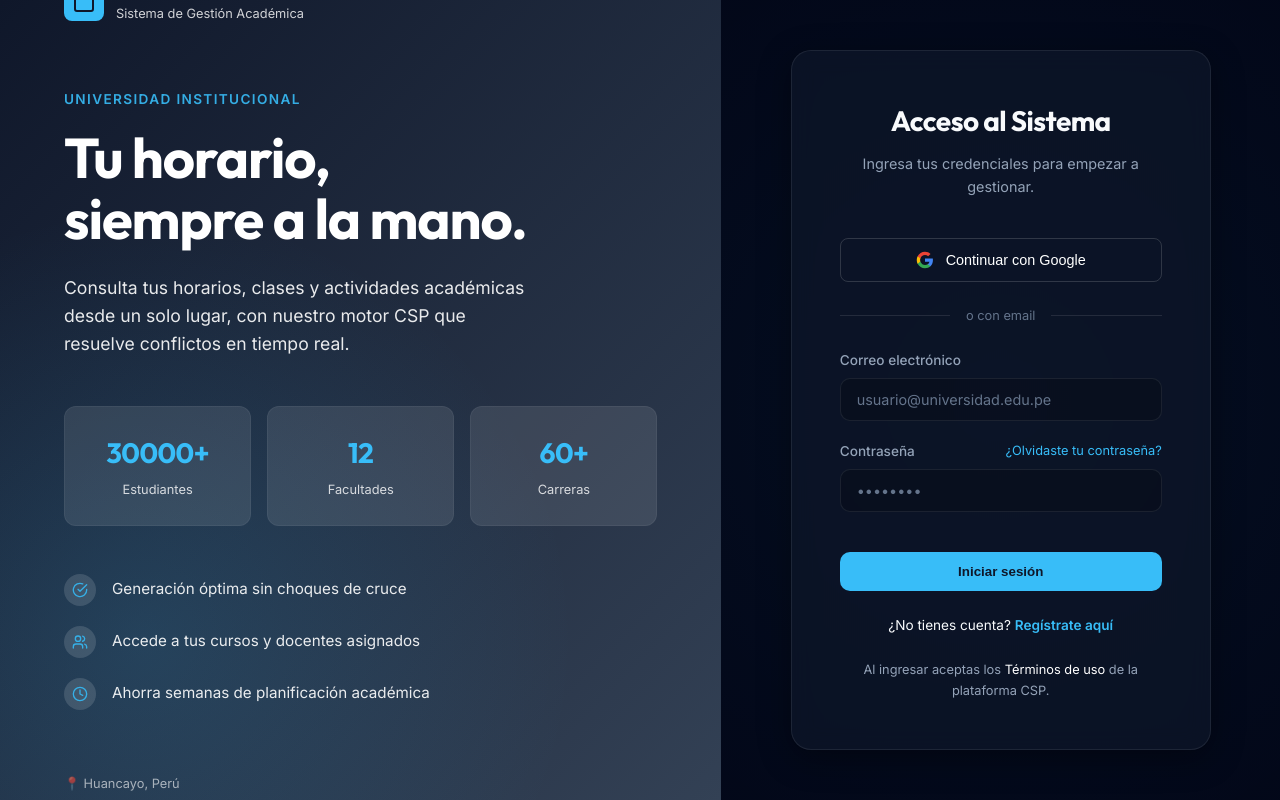
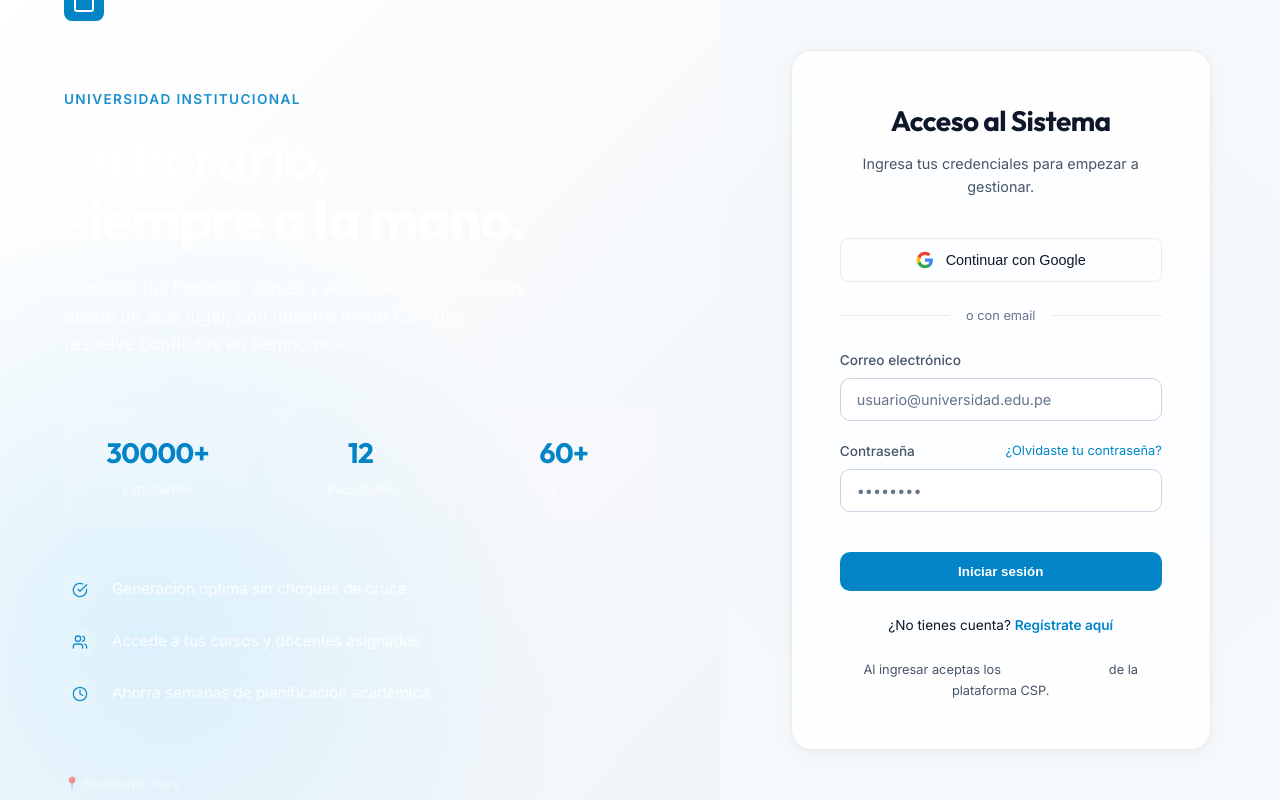
Before and after one commit to Alexanderxx03/gestion-horarios-universitarios, a React (Vite) app in the folder frontend/: page / in a window 1280 px wide. Built offline with nearby package versions, Linux system fonts and the light colour scheme; what @tgwf/co2 would draw is missing.

Commit message:
feat: implementar selector de Modo Dia y Modo Noche con variables CSS

```diff
--- a/frontend/src/components/DisenoTablero.tsx
+++ b/frontend/src/components/DisenoTablero.tsx
@@ -1,4 +1,4 @@
-import { useEffect } from 'react';
+import { useEffect, useState } from 'react';
 import { NavLink, Outlet } from 'react-router-dom';
 import { useHorarioStore } from '@/stores/horario.store';
 import { calcularEmisionesCO2, calcularAhorroCO2 } from '@/lib/co2Calculator';
@@ -17,12 +17,29 @@ export function DisenoTablero() {
   const cargarDatosDeMongo = useHorarioStore((state) => state.cargarDatosDeMongo);
   const bytesTransferidos = useHorarioStore((state) => state.bytesTransferidos);
 
+  const [tema, setTema] = useState<'light' | 'dark'>(() => {
+    return (localStorage.getItem('tema') as 'light' | 'dark') || 'light';
+  });
+
   const emisiones = calcularEmisionesCO2(bytesTransferidos);
   const { porcentajeAhorro } = calcularAhorroCO2(bytesTransferidos);
 
   useEffect(() => {
     cargarDatosDeMongo();
   }, [cargarDatosDeMongo]);
+
+  useEffect(() => {
+    if (tema === 'dark') {
+      document.body.classList.add('dark-theme');
+    } else {
+      document.body.classList.remove('dark-theme');
+    }
+    localStorage.setItem('tema', tema);
+  }, [tema]);
+
+  const toggleTema = () => {
+    setTema((prev) => (prev === 'light' ? 'dark' : 'light'));
+  };
 
   return (
     <div className="dashboard-layout">
@@ -122,6 +139,26 @@ export function DisenoTablero() {
             >
               Coordinador
             </span>
+            <button
+              onClick={toggleTema}
+              style={{
+                background: 'rgba(0, 0, 0, 0.05)',
+                border: '1px solid var(--glass-border)',
+                cursor: 'pointer',
+                fontSize: '1.2rem',
+                display: 'flex',
+                alignItems: 'center',
+                justifyContent: 'center',
+                padding: '8px',
+                borderRadius: '50%',
+                transition: 'var(--transition-fast)',
+                color: 'var(--text-main)',
+                marginLeft: '8px',
+              }}
+              title={tema === 'light' ? 'Cambiar a Modo Noche' : 'Cambiar a Modo Día'}
+            >
+              {tema === 'light' ? '🌙' : '☀️'}
+            </button>
           </div>
         </header>
         <main className="page-content animate-fade-in">
--- a/frontend/src/index.css
+++ b/frontend/src/index.css
@@ -1,7 +1,62 @@
 @import url('https://fonts.googleapis.com/css2?family=Inter:wght@300;400;500;600;700&family=Outfit:wght@400;500;600;700;800&display=swap');
 
 :root {
-  /* Paleta de colores — Prisma Academic */
+  /* Paleta de colores — Prisma Academic Light (Default) */
+  --primary: #ffffff;
+  --primary-light: #f8fafc;
+  --primary-lighter: #f1f5f9;
+  --accent: #0284c7; /* Sky-600 */
+  --accent-hover: #0369a1; /* Sky-700 */
+  --accent-glow: rgba(2, 132, 199, 0.15);
+  --accent-subtle: rgba(2, 132, 199, 0.05);
+  --success: #16a34a;
+  --success-subtle: rgba(22, 163, 74, 0.1);
+  --warning: #d97706;
+  --warning-subtle: rgba(217, 119, 6, 0.1);
+  --danger: #dc2626;
+  --danger-subtle: rgba(220, 38, 38, 0.1);
+  --text-main: #0f172a; /* Slate-900 */
+  --text-muted: #475569; /* Slate-600 */
+  --text-dimmed: #64748b; /* Slate-500 */
+  --bg-main: #f8fafc; /* Slate-50 */
+  --bg-card: #ffffff;
+  --glass-bg: rgba(255, 255, 255, 0.85);
+  --glass-border: rgba(15, 23, 42, 0.08);
+  --glass-border-hover: rgba(15, 23, 42, 0.15);
+  --card-shadow: 0 4px 20px -2px rgba(15, 23, 42, 0.05), 0 2px 8px -1px rgba(15, 23, 42, 0.03);
+  --input-bg: #ffffff;
+  --input-border: #cbd5e1; /* Slate-300 */
+  --bg-sidebar: #ffffff;
+  --bg-topbar: rgba(255, 255, 255, 0.85);
+  --nav-bg: rgba(255, 255, 255, 0.9);
+
+  /* Tipografía */
+  --font-heading: 'Outfit', sans-serif;
+  --font-body: 'Inter', sans-serif;
+
+  /* Transiciones */
+  --transition-smooth: all 0.3s cubic-bezier(0.4, 0, 0.2, 1);
+  --transition-fast: all 0.15s ease;
+
+  /* Espaciado */
+  --sidebar-width: 260px;
+  --header-height: 64px;
+
+  /* Colores de horario por curso */
+  --schedule-1: #6366f1;
+  --schedule-2: #8b5cf6;
+  --schedule-3: #ec4899;
+  --schedule-4: #14b8a6;
+  --schedule-5: #f97316;
+  --schedule-6: #06b6d4;
+  --schedule-7: #84cc16;
+  --schedule-8: #eab308;
+  --schedule-9: #f43f5e;
+  --schedule-10: #a855f7;
+}
+
+body.dark-theme {
+  /* Paleta de colores — Prisma Academic Dark */
   --primary: #0f172a;
   --primary-light: #1e293b;
   --primary-lighter: #334155;
@@ -26,30 +81,9 @@
   --card-shadow: 0 8px 32px 0 rgba(0, 0, 0, 0.37);
   --input-bg: rgba(15, 23, 42, 0.9);
   --input-border: rgba(255, 255, 255, 0.12);
-
-  /* Tipografía */
-  --font-heading: 'Outfit', sans-serif;
-  --font-body: 'Inter', sans-serif;
-
-  /* Transiciones */
-  --transition-smooth: all 0.3s cubic-bezier(0.4, 0, 0.2, 1);
-  --transition-fast: all 0.15s ease;
-
-  /* Espaciado */
-  --sidebar-width: 260px;
-  --header-height: 64px;
-
-  /* Colores de horario por curso */
-  --schedule-1: #6366f1;
-  --schedule-2: #8b5cf6;
-  --schedule-3: #ec4899;
-  --schedule-4: #14b8a6;
-  --schedule-5: #f97316;
-  --schedule-6: #06b6d4;
-  --schedule-7: #84cc16;
-  --schedule-8: #eab308;
-  --schedule-9: #f43f5e;
-  --schedule-10: #a855f7;
+  --bg-sidebar: rgba(2, 6, 23, 0.95);
+  --bg-topbar: rgba(2, 6, 23, 0.6);
+  --nav-bg: rgba(2, 6, 23, 0.85);
 }
 
 * {
@@ -98,7 +132,7 @@ a:hover { color: var(--accent-hover); }
 }
 
 .glass-nav {
-  background: rgba(2, 6, 23, 0.85);
+  background: var(--nav-bg);
   backdrop-filter: blur(10px);
   border-bottom: 1px solid var(--glass-border);
   position: sticky;
@@ -336,7 +370,7 @@ a:hover { color: var(--accent-hover); }
 
 .sidebar {
   width: var(--sidebar-width);
-  background: rgba(2, 6, 23, 0.95);
+  background: var(--bg-sidebar);
   border-right: 1px solid var(--glass-border);
   position: fixed;
   top: 0;
@@ -426,7 +460,7 @@ a:hover { color: var(--accent-hover); }
   align-items: center;
   justify-content: space-between;
   padding: 0 2rem;
-  background: rgba(2, 6, 23, 0.6);
+  background: var(--bg-topbar);
   backdrop-filter: blur(8px);
   position: sticky;
   top: 0;
@@ -983,10 +1017,11 @@ a:hover { color: var(--accent-hover); }
 }
 
 .split-form-container .form-input {
-  background: rgba(0, 0, 0, 0.2);
-  border: 1px solid var(--glass-border);
+  background: var(--input-bg);
+  border: 1px solid var(--input-border);
   padding: 12px 16px;
   border-radius: 10px;
+  color: var(--text-main);
 }
 
 .split-form-container .form-input:focus {
@@ -1015,8 +1050,8 @@ a:hover { color: var(--accent-hover); }
 .split-google-btn {
   width: 100%;
   background: transparent;
-  color: white;
-  border: 1px solid rgba(255, 255, 255, 0.15);
+  color: var(--text-main);
+  border: 1px solid var(--glass-border);
   padding: 12px;
   border-radius: 8px;
   display: flex;
@@ -1030,7 +1065,7 @@ a:hover { color: var(--accent-hover); }
 }
 
 .split-google-btn:hover {
-  background: rgba(255, 255, 255, 0.05);
+  background: var(--accent-subtle);
 }
 
 .split-divider {
@@ -1046,7 +1081,7 @@ a:hover { color: var(--accent-hover); }
   content: '';
   flex: 1;
   height: 1px;
-  background: rgba(255, 255, 255, 0.1);
+  background: var(--glass-border);
 }
 
 .split-divider span {
```
